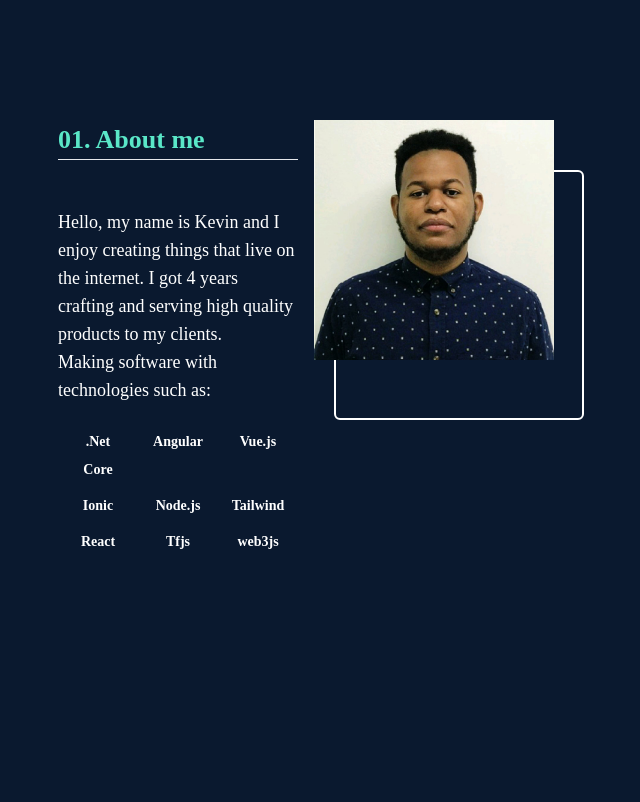
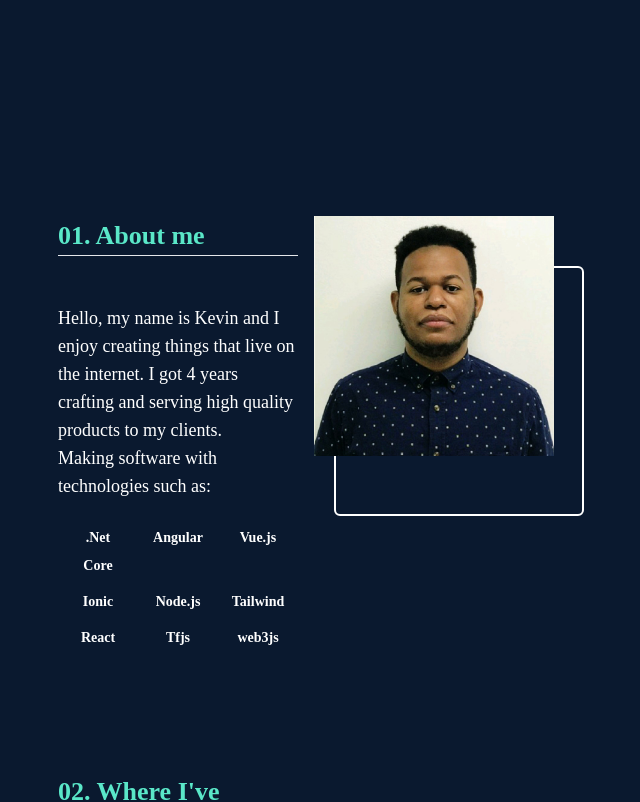
Before and after one commit to kevinHernandez05/kevinHernandez05.github.io, a React (Create React App) app: page / in a window 1280 px wide. Shown: the part 740-1542 px from the top of the page, without its empty margins (334-974 px from the left). Built offline with nearby package versions, Linux system fonts and the light colour scheme.

Commit message:
padding y entre secciones 01 y 02

```diff
--- a/src/components/about/about.js
+++ b/src/components/about/about.js
@@ -3,7 +3,7 @@ import ProfilePic from './images/profile.jpeg';
 
 export default function About(props) {
     return (
-        <section class="section sm:px-12 md:px-24 lg:px-36 xl:px-96 grid md:grid-cols-2">
+        <section class="py-24 px-7 md:px-24 lg:px-36 xl:px-96 grid md:grid-cols-2">
             <div class="px-2">
                 <h1 class="font-semibold">01. About me</h1>
                 <hr></hr>
```
